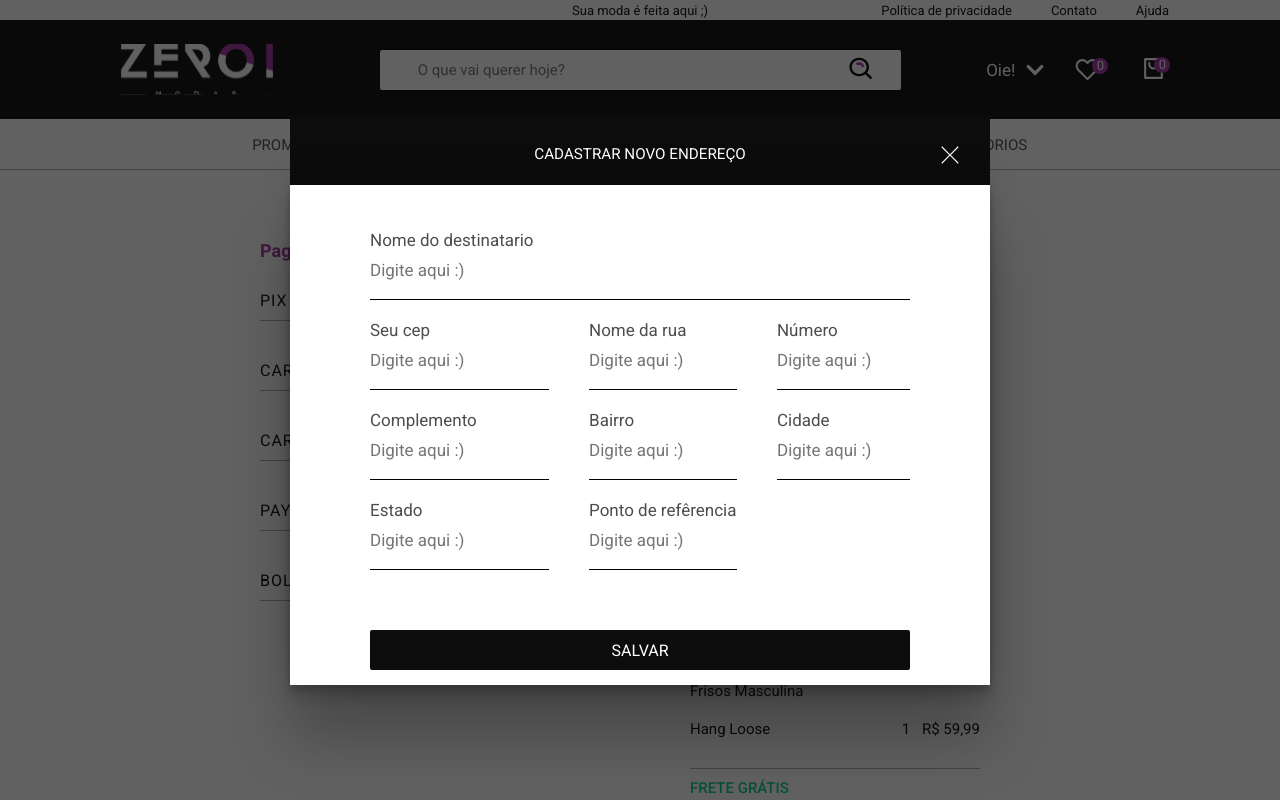
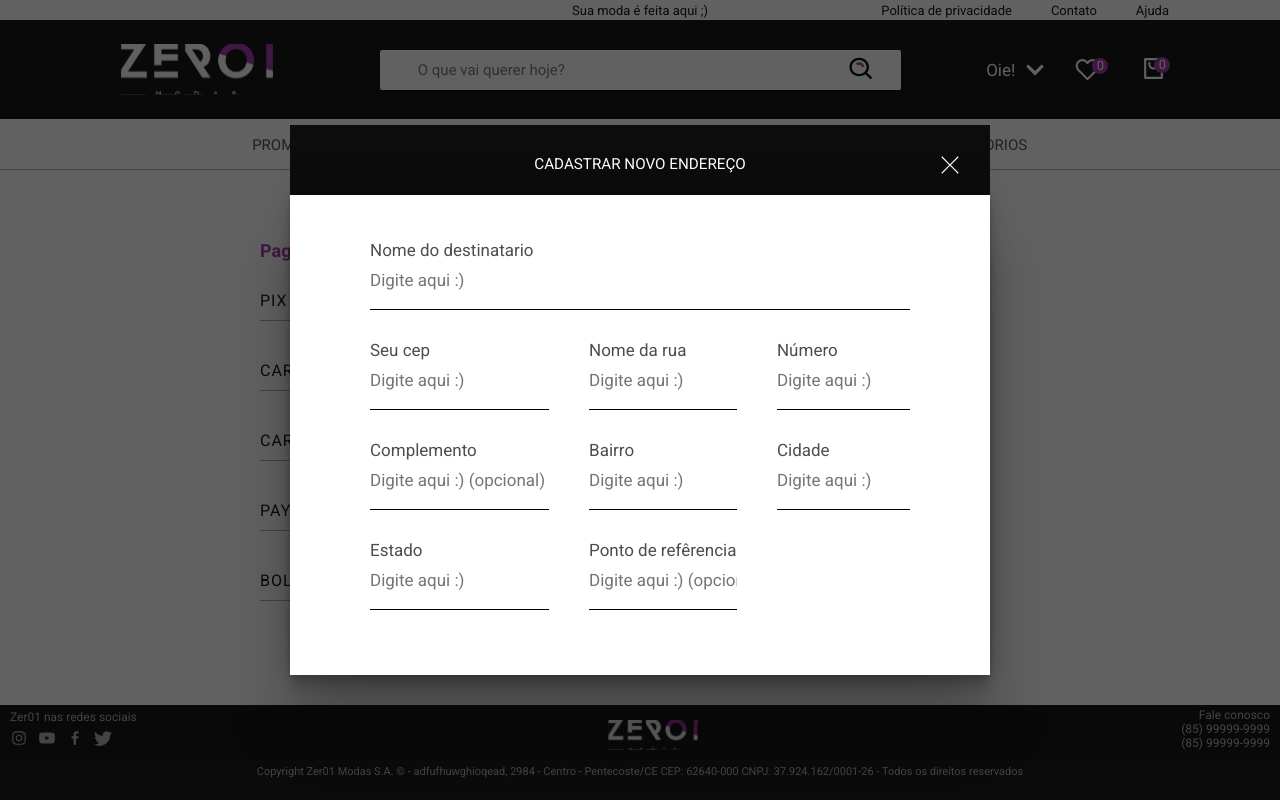
Before and after one commit to rayaneacacio/Zer01_Modas, a React (Vite) app: page /payment in a window 1280 px wide. Both pictures are taken after a click on the button "CADASTRAR NOVO ENDEREÇO". Built offline with nearby package versions, Linux system fonts and the light colour scheme; some icons are missing.

Commit message:
construindo pagina de pagamento

```diff
--- a/src/components/Address/index.jsx
+++ b/src/components/Address/index.jsx
@@ -1,27 +1,55 @@
-import { useState } from "react";
+import { useEffect, useState } from "react";
 
-import { HiMiniPencilSquare } from "react-icons/hi2";
+import { useAddresses } from "../../hooks/addresses";
+import { createConfirmationMessage } from "../../scripts/notifications";
+
 import { MdRadioButtonUnchecked, MdRadioButtonChecked } from "react-icons/md";
+import { AiOutlineMinus } from "react-icons/ai";
 
 import { Button } from "../Button";
 
 import { Container } from "./style";
 
-export function Address({ addresse, cep, street, number, complement, district, state, city, landmark }) {
+export function Address({ destinatario, cep, street, number, complement, district, state, city, landmark, address }) {
+  const { deleteAddress, chosenAddress, setChosenAddress, calculateFrete } = useAddresses();
   const [ chosenButton, setChosenButton ] = useState(false);
 
   function handleChosenAddress() {
     if(chosenButton) {
       setChosenButton(false);
+      setChosenAddress("");
       return;
     }
 
     setChosenButton(true);
+    setChosenAddress(address);
   }
+
+  async function handleRemoveAddress() {
+    const buttonConfirm = createConfirmationMessage("Excluir o endereço?");
+
+    buttonConfirm.addEventListener("click", async() => {
+      await deleteAddress(address.id)
+      document.querySelector(".confirmationModal").remove();
+    });
+  }
+
+  useEffect(() => {
+    if(address == chosenAddress) {
+      setChosenButton(true);
+      (async() => {
+        await calculateFrete(address);
+      })();
+
+    } else {
+      setChosenButton(false);
+    }
+
+  }, [ chosenAddress ]);
 
   return (
     <Container>
-      <p> <strong> { addresse } </strong> </p>
+      <p> <strong> { destinatario } </strong> </p>
 
       <Button className="button-chosen-address" icon={ chosenButton ? <MdRadioButtonChecked size={ 13 } /> : <MdRadioButtonUnchecked size={ 13 } /> } onClick={ handleChosenAddress } />
 
@@ -45,7 +73,7 @@ export function Address({ addresse, cep, street, number, complement, district, s
         <p>{ cep }</p>
       </div>
 
-      <Button icon={ <HiMiniPencilSquare size={ 20 } /> } />
+      <Button icon={ <AiOutlineMinus size={ 20 } /> } onClick={ handleRemoveAddress }  />
     </Container>
   )
 }
--- /dev/null
+++ b/src/hooks/addresses.jsx
@@ -0,0 +1,80 @@
+import { createContext, useContext, useState } from "react";
+
+import { api } from "../services/api";
+
+export const AddressesContext = createContext({});
+
+function AddressesProvider({ children }) {
+  const [ allAddresses, setAllAddresses ] = useState([]); //todos os enderecos cadastrados pelo usuário;
+  const [ chosenAddress, setChosenAddress ] = useState(""); //endereco escolhido ao fazer a compra;
+
+  async function createAddress({ destinatario, cep, rua, numeroCasa, complemento, bairro, cidade, estado, pontoDeReferencia }) {
+    try {
+      await api.post("/address/", { destinatário: destinatario, cep, rua, numero: numeroCasa, complemento, bairro, cidade, estado, ponto_de_referencia: pontoDeReferencia } );
+
+      await findAllAddresses();
+
+    } catch(error) {
+      console.log(error);
+    }
+  }
+
+  async function findCep(cep) {
+    try {
+      const response = await api.get(`/address/show?cep=${ cep }`);
+
+      return response;
+
+    } catch(error) {
+      console.log(error);
+    }
+  }
+
+  async function findAllAddresses() {
+    try {
+      const response = await api.get("/address/index");
+
+      setAllAddresses(response.data);
+      return response.data;
+
+    } catch(error) {
+      console.log(error);
+    }
+  }
+
+  async function deleteAddress(id) {
+    try {
+      await api.delete(`/address/delete?id=${ id }`);
+
+      await findAllAddresses();
+
+    } catch(error) {
+      console.log(error);
+    }
+  }
+
+  async function calculateFrete(address) {
+    try {
+      const response = await api.get(`/address/show_frete?cep=${ address.cep }`);
+
+      console.log(response.data);
+      return response.data;
+
+    } catch(error) {
+      console.log(error);
+    }
+  }
+
+  return (
+    <AddressesContext.Provider value={{ allAddresses, createAddress, findCep, findAllAddresses, deleteAddress, chosenAddress, setChosenAddress, calculateFrete }}>
+      { children }
+    </AddressesContext.Provider>
+  )
+}
+
+function useAddresses() {
+  const context = useContext(AddressesContext);
+  return context;
+}
+
+export { AddressesProvider, useAddresses };
--- a/src/hooks/shopping.jsx
+++ b/src/hooks/shopping.jsx
@@ -8,7 +8,8 @@ export const ShoppingContext = createContext({});
 function ShoppingProvider({ children }) {
   const [ cartBuy, setCartBuy ] = useState({ products: [], length: 0, price: "R$ 00,00" }); //produtos no carrinho de compras;
   const [ chosenProductsInCart, setChosenProductsInCart ] = useState([]); //produtos do carrinho selecionado pelos user;
-  const [ allCupons, setAllCupons ] = useState([]);
+  const [ allCupons, setAllCupons ] = useState([]); //todos os cupons disponiveis;
+  const [ buyPrice, setBuyPrice ] = useState(cartBuy.price); //preco final do pedido;
 
   const { findProduct } = useProducts();
 
@@ -202,7 +203,7 @@ function ShoppingProvider({ children }) {
   }, [ chosenProductsInCart ]);
 
   return (
-    <ShoppingContext.Provider value={{ cartBuy, setCartBuy, addShoppingCart, findAllProductsShoppingCart, removeShoppingCart, updateQuantityProductInShoppingCart, chosenProductsInCart, setChosenProductsInCart, createCupom, findAllCupons, allCupons, searchCupom, deleteCupom }}>
+    <ShoppingContext.Provider value={{ cartBuy, setCartBuy, addShoppingCart, findAllProductsShoppingCart, removeShoppingCart, updateQuantityProductInShoppingCart, chosenProductsInCart, setChosenProductsInCart, createCupom, findAllCupons, allCupons, searchCupom, deleteCupom, buyPrice, setBuyPrice }}>
       { children }
     </ShoppingContext.Provider>
   )
--- a/src/main.jsx
+++ b/src/main.jsx
@@ -18,6 +18,7 @@ import { ProductsProvider } from "./hooks/products";
 import { ProductAttributesProvider } from './hooks/productAttributes';
 import { ProductDetailProvider } from './hooks/productDetails';
 import { ShoppingProvider } from './hooks/shopping';
+import { AddressesProvider } from './hooks/addresses';
 
 register();
 
@@ -31,7 +32,9 @@ ReactDOM.createRoot(document.getElementById('root')).render(
             <ProductAttributesProvider>
               <ProductDetailProvider>
                 <ShoppingProvider>
-                  <Zer01ModasRoutes />
+                  <AddressesProvider>
+                    <Zer01ModasRoutes />
+                  </AddressesProvider>
                 </ShoppingProvider>
               </ProductDetailProvider>
             </ProductAttributesProvider>
--- a/src/pages/Payment/index.jsx
+++ b/src/pages/Payment/index.jsx
@@ -1,3 +1,11 @@
+import { useEffect, useState } from "react";
+
+import { useAuth } from "../../hooks/auth";
+import { useAddresses } from "../../hooks/addresses";
+import { useShopping } from "../../hooks/shopping";
+import { createErrorMessage, removeErrorMessage } from "../../scripts/messages-inputs";
+import { createNotification } from "../../scripts/notifications";
+
 import { TfiClose } from "react-icons/tfi";
 
 import { SecondHeader } from "../../components/SecondHeader";
@@ -11,14 +19,95 @@ import { Footer } from "../../components/Footer";
 import { Container, Main } from "./style";
 
 export function Payment() {
+  const { userData } = useAuth();
+  const { createAddress, findCep, findAllAddresses, allAddresses } = useAddresses();
+  const { chosenProductsInCart, buyPrice } = useShopping();
 
-  function handleNewAddress() {
+  const [ destinatario, setDestinatario ] = useState("");
+  const [ cep, setCep ] = useState(0);
+  const [ rua, setRua ] = useState("");
+  const [ numeroCasa, setNumeroCasa ] = useState(0);
+  const [ complemento, setComplemento ] = useState("");
+  const [ bairro, setBairro ] = useState("");
+  const [ cidade, setCidade ] = useState("");
+  const [ estado, setEstado ] = useState("");
+  const [ pontoDeReferencia, setPontoDeReferencia ] = useState("");
+
+  function handleOpenModalAddress() {
     document.querySelector(".modal-address").show();
   }
 
-  function handleCloseModal() {
+  function handleCloseModalAddress() {
     document.querySelector(".modal-address").close();
   }
+
+  async function handleSaveNewAddress(event) {
+    event.preventDefault();
+
+    if(destinatario == "") {
+      createErrorMessage(document.querySelector(".input_destinatario"));
+    }
+
+    if(cep == 0) {
+      createErrorMessage(document.querySelector(".input_cep"));
+    }
+
+    if(rua == "") {
+      createErrorMessage(document.querySelector(".input_rua"));
+    }
+
+    if(numeroCasa == 0) {
+      createErrorMessage(document.querySelector(".input_numero"));
+    }
+
+    if(destinatario != "" && cep != 0 && rua != "" && numeroCasa != 0) {
+      await createAddress({ destinatario, cep, rua, numeroCasa, complemento, bairro, cidade, estado, pontoDeReferencia });
+      createNotification("Endereço salvo :)");
+      handleCloseModalAddress();
+    }
+
+  }
+
+  useEffect(() => {
+    Array.from(document.querySelectorAll(".input_address")).map(element => {
+      removeErrorMessage(element);
+    });
+
+  }, [ destinatario, cep, rua, numeroCasa ]);
+
+  useEffect(() => {
+    if(cep.toString().length == 8) {
+      (async() => {
+        const response = await findCep(cep);
+
+        document.querySelector(".input_rua input").value = response.data.logradouro;
+        document.querySelector(".input_bairro input").value = response.data.bairro;
+        document.querySelector(".input_cidade input").value = response.data.localidade;
+        document.querySelector(".input_estado input").value = response.data.uf;
+
+        setRua(response.data.logradouro);
+        setBairro(response.data.bairro);
+        setCidade(response.data.localidade);
+        setEstado(response.data.uf);
+      })();
+    }
+
+  }, [ cep ]);
+
+  useEffect(() => {
+    const controller = new AbortController();
+
+    if(userData) {
+      (async() => {
+        await findAllAddresses({ signal: controller.signal });
+      })();
+    }
+
+    return () => {
+      controller.abort();
+    }
+
+  }, [ userData ]);
 
   return (
     <Container>
@@ -45,25 +134,31 @@ export function Payment() {
 
           <div className="address">
             <h3>ENDEREÇO DE ENTREGA</h3>
-            <Address addresse="nane" cep="62640000" street="rua fwrgfyw aehfuaf" number="000" district="Centro" state="CE" city="Pentecoste"  />
-            <Address addresse="nane" cep="62640000" street="rua arefuiifg" number="000" district="Centro" state="CE" city="Pentecoste"  />
-            <Button title="CADASTRAR NOVO ENDEREÇO" onClick={ handleNewAddress } />
+            <div className="boxAddresses">
+              {
+                allAddresses.length > 0 &&
+                allAddresses.map((address, index) => (
+                  <Address key={ index } destinatario={ address.destinatário } cep={ address.cep } street={ address.rua } number={ address.numero } district={ address.bairro } state={ address.estado } city={ address.cidade } address={ address }  />
+                ))
+              }
+            </div>
+
+            <Button title="CADASTRAR NOVO ENDEREÇO" onClick={ handleOpenModalAddress } />
           </div>
 
           <div className="items">
             <h3>ITENS DO PEDIDO</h3>
 
-            <div>
-              <p>Camisa Polo John John Frisos Masculina</p>
-              <p>1</p>
-              <p>R$ 59,99</p>
-            </div>
-
-            <div>
-              <p>Hang Loose</p>
-              <p>1</p>
-              <p>R$ 59,99</p>
-            </div>
+            {
+              chosenProductsInCart.length > 0 &&
+              chosenProductsInCart.map((product, index) => (
+                <div key={ index }>
+                  <p>{ product.name } ({ product.color_name })</p>
+                  <p>{ product.quantity }</p>
+                  <p>{ product.price }</p>
+                </div>
+              ))
+            }
           </div>
 
           <div className="total">
@@ -72,7 +167,7 @@ export function Payment() {
             </div>
             <div>
               <p>TOTAL</p>
-              <p>R$ 269,97</p>
+              <p>{ buyPrice }</p>
             </div>
           </div>
         </div>
@@ -84,21 +179,21 @@ export function Payment() {
         <div className="body-modal-address">
           <div>
             <h3>CADASTRAR NOVO ENDEREÇO</h3>
-            <Button icon={ <TfiClose size={ 20 } /> } onClick={ handleCloseModal } />
+            <Button icon={ <TfiClose size={ 20 } /> } onClick={ handleCloseModalAddress } />
           </div>
 
           <form>
-            <Input title="Nome do destinatario" placeholder="Digite aqui :)" />
-            <Input title="Seu cep" placeholder="Digite aqui :)" />
-            <Input title="Nome da rua" placeholder="Digite aqui :)" />
-            <Input title="Número" placeholder="Digite aqui :)" />
-            <Input title="Complemento" placeholder="Digite aqui :)" />
-            <Input title="Bairro" placeholder="Digite aqui :)" />
-            <Input title="Cidade" placeholder="Digite aqui :)" />
-            <Input title="Estado" placeholder="Digite aqui :)" />
-            <Input title="Ponto de refêrencia" placeholder="Digite aqui :)" />
+            <Input title="Nome do destinatario" placeholder="Digite aqui :)" className="input_address input_destinatario" onChange={e => setDestinatario(e.target.value)} />
+            <Input title="Seu cep" placeholder="Digite aqui :)" type="number" className="input_address input_cep" onChange={e => setCep(e.target.value)} />
+            <Input title="Nome da rua" placeholder="Digite aqui :)" className="input_address input_rua" onChange={e => setRua(e.target.value)} />
+            <Input title="Número" placeholder="Digite aqui :)" className="input_address input_numero" onChange={e => setNumeroCasa(e.target.value)} />
+            <Input title="Complemento" placeholder="Digite aqui :) (opcional)" onChange={e => setComplemento(e.target.value)} />
+            <Input title="Bairro" placeholder="Digite aqui :)" className="input_address input_bairro" onChange={e => setBairro(e.target.value)} />
+            <Input title="Cidade" placeholder="Digite aqui :)" className="input_address input_cidade" onChange={e => setCidade(e.target.value)} readOnly />
+            <Input title="Estado" placeholder="Digite aqui :)" className="input_address input_estado" onChange={e => setEstado(e.target.value)} readOnly />
+            <Input title="Ponto de refêrencia" placeholder="Digite aqui :) (opcional)" onChange={e => setPontoDeReferencia(e.target.value)} />
 
-            <Button title="SALVAR" />
+            <Button title="SALVAR" onClick={event => handleSaveNewAddress(event) } />
           </form>
         </div>
       </dialog>
--- a/src/pages/Payment/style.js
+++ b/src/pages/Payment/style.js
@@ -59,7 +59,11 @@ export const Container = styled.div`
       padding-bottom: 10rem;
       display: flex;
       flex-direction: column;
-      gap: 2rem;
+      gap: 4rem;
+
+      > div {
+        position: relative ;
+      }
 
       > button {
         background: ${({ theme }) => theme.COLORS.BLACK};
@@ -97,8 +101,8 @@ export const Container = styled.div`
 
     .body-modal-address > form {
       width: 70rem;
-      height: 50rem;
-      padding: 4.5rem 8rem 5rem 8rem;
+      height: 60%;
+      padding: 4.5rem 8rem;
       overflow: auto;
       display: grid;
       grid-template-areas:
@@ -108,7 +112,7 @@ export const Container = styled.div`
         "city landmark none"
         "button button button";
       column-gap: 4rem;
-    	row-gap: 2rem;
+    	row-gap: 3rem;
 
       > div:first-of-type {
         grid-area: addresse;
@@ -191,6 +195,14 @@ export const Main = styled.main`
     color: ${({ theme }) => theme.COLORS.GREEN};
   }
 
+  .boxAddresses {
+    overflow-y: auto;
+    display: flex;
+    flex-direction: column;
+    justify-content: center;
+    gap: 1.5rem;
+  }
+
   @media(min-width: 1000px) {
     height: calc(100% - 21rem);
     margin-top: 4rem;
--- a/src/pages/ShoppingCart/index.jsx
+++ b/src/pages/ShoppingCart/index.jsx
@@ -20,11 +20,10 @@ import { Container, Main } from "./style";
 import { Input } from "../../components/Input";
 
 export function ShoppingCart() {
-  const { cartBuy, removeShoppingCart, chosenProductsInCart, setChosenProductsInCart, searchCupom } = useShopping();
+  const { cartBuy, removeShoppingCart, chosenProductsInCart, setChosenProductsInCart, searchCupom, buyPrice, setBuyPrice } = useShopping();
 
   const [ selectAll, setSelectAll ] = useState(false);
   const [ cupom, setCupom ] = useState({ name: "", discount: "0%", discountValue: "R$ 0,00" });
-  const [ buyPrice, setBuyPrice ] = useState(cartBuy.price);
 
   const navigate = useNavigate();
 
@@ -63,7 +62,7 @@ export function ShoppingCart() {
 
   async function handleAddCupom() {
     if(cupom.name != "") {
-        let { discount, message } = await searchCupom((cupom.name).toLocaleUpperCase());
+        let { discount, message } = await searchCupom((cupom.name).toUpperCase());
 
         if(discount) {
           calculateValueBuy(discount);
```
